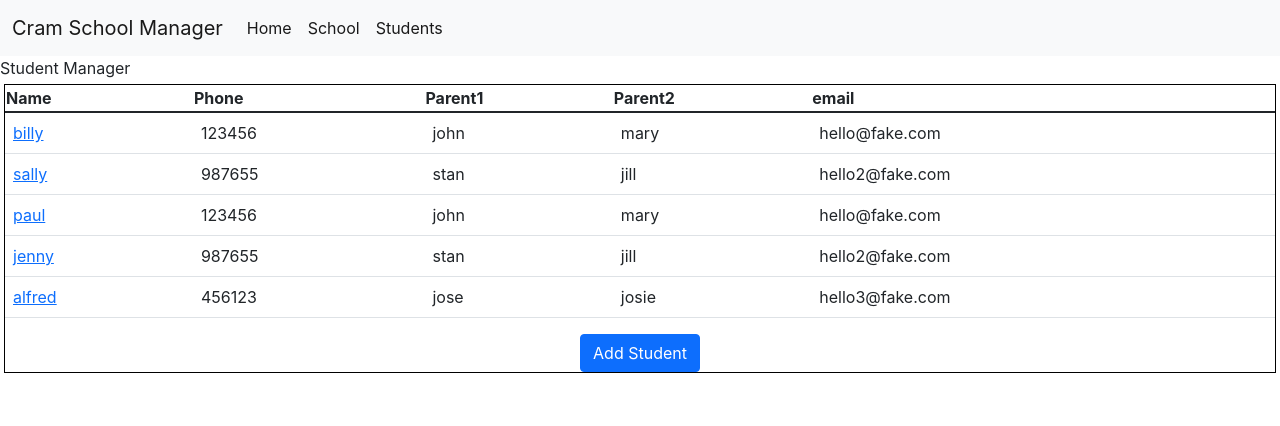
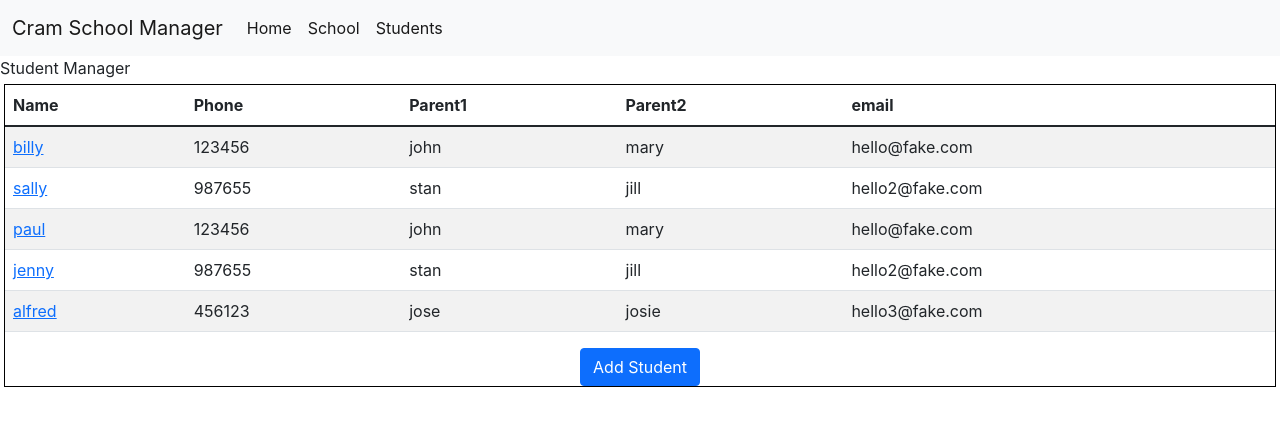
Before and after one commit to CodyGrogan/cramschoolmanager, a React (Create React App) app in the folder client/: page /student in a window 1280 px wide. Shown: the top 426 px of the page. Built offline with nearby package versions, Linux system fonts and the light colour scheme.

Commit message:
fixed typo in student table

```diff
--- a/client/src/components/StudentManager.tsx
+++ b/client/src/components/StudentManager.tsx
@@ -10,19 +10,12 @@ function StudentManager(props: any){
     let jsxarr: JSX.Element[] = [];
     const [tableData, setTableData] = useState<JSX.Element[]>();
 
-    async function setStudentState(student: Student){
-        console.log('student manager setting student state')
-        console.log(student);
-        let setStudentToView = props.setStudentToView;
-        await setStudentToView(student);
-        console.log(props.studentToView);
-    }
 
    function buildStudentTable(){
     jsxarr=[];
 
     for(let i = 0; i<studentList.length; i++){
-        let newjsx = <StudentTableItem setStudentState={setStudentState} student = {studentList[i]} /> ;
+        let newjsx = <StudentTableItem student = {studentList[i]} /> ;
         jsxarr.push(newjsx);
 
     }
@@ -63,19 +56,19 @@ function StudentManager(props: any){
 
         <div className="school-section">
            <div className="table-responsive">
-                <table className="table table-stripped">
+                <table className="table table-striped">
                     <thead>
+                    <tr>
                         <th>Name</th>
                         <th>Phone</th>
                         <th>Parent1</th>
                         <th>Parent2</th>
                         <th>email</th>
-
-
+                    </tr>
                     </thead>
-                 <tbody>
-                    {tableData}
-                 </tbody>
+                    <tbody>
+                        {tableData}
+                    </tbody>
                 </table>
             </div>
 
--- a/client/src/components/StudentPage.tsx
+++ b/client/src/components/StudentPage.tsx
@@ -1,6 +1,7 @@
 import { useEffect, useState } from "react";
 import Student from "../classes/Student";
 import {useParams} from 'react-router-dom';
+import Navbar from "./Navbar";
 
 
 //when the backend is implemented, use the student name and school name to check database for info
@@ -17,6 +18,7 @@ function StudentPage(props: any){
 
     return(
         <div>
+            <Navbar/>
             {id}
 
         </div>
--- a/client/src/components/StudentTableItem.tsx
+++ b/client/src/components/StudentTableItem.tsx
@@ -6,13 +6,10 @@ function StudentTableItem(props: any){
 
     let student: Student = props.student;
     let linkstring = `/studentpage/${student.name}`
-    function setStudentState(){
-        console.log('student name clicked')
-        props.setStudentState(student);
-    }
+
     return(
         <tr>
-            <td ><Link onClick={()=>setStudentState()} to={linkstring} >{student.name}</Link></td>
+            <td ><Link to={linkstring} >{student.name}</Link></td>
             <td>{student.phone}</td>
             <td>{student.parent1}</td>
             <td>{student.parent2}</td>
```
